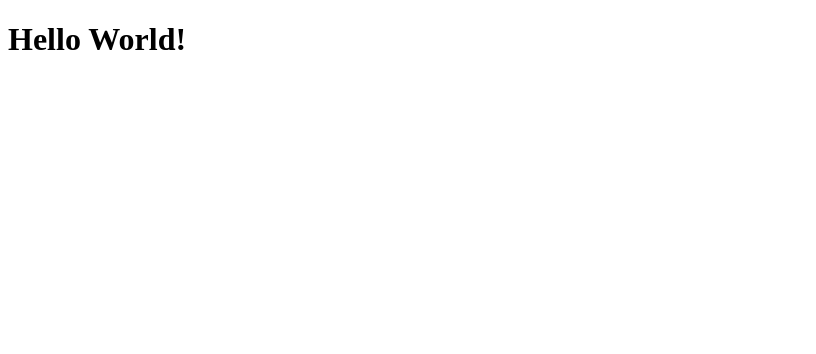
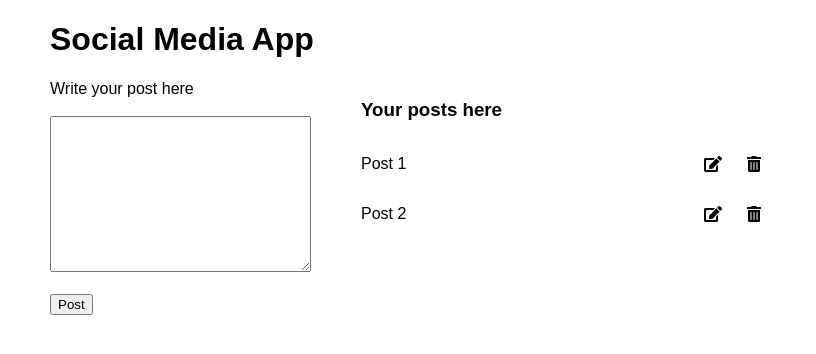
Before and after one commit to LwazoShuku/CRUD-BASICS, a plain HTML site: page index.html in a window 1280 px wide. Shown: the whole page, without its empty margins (0-816 px from the left). Drawn offline with Linux system fonts and the light colour scheme.

Commit message:
Font End

```diff
--- a/index.html
+++ b/index.html
@@ -1,8 +1,49 @@
 <!DOCTYPE html>
+<html lang="en">
+
 <head>
+  <meta charset="UTF-8">
+  <meta http-equiv="X-UA-Compatible" content="IE=edge">
+  <meta name="viewport" content="width=device-width, initial-scale=1.0">
+  <title>CRUD Basics</title>
+  <link rel="stylesheet" href="style.css">
+  <link rel="stylesheet" href="https://cdnjs.cloudflare.com/ajax/libs/font-awesome/5.15.4/css/all.min.css" />
+</head>
 
-</head>
 <body>
-    <h1>Hello World!</h1>
+  <h1>Social Media App</h1>
+  <div class="container">
+    <div class="left">
+      <form id="form">
+        <label for="">Write your post here</label>
+        <br><br>
+        <textarea name="" id="input" cols="30" rows="10"></textarea>
+        <br><br>
+        <div id="msg"></div>
+        <button type="submit">Post</button>
+      </form>
+    </div>
+    <div class="right">
+      <h3>Your posts here</h3>
+      <div id="posts">
+        <div>
+          <p>Post 1</p>
+          <span class="options">
+            <i onClick="editPost(this)" class="fas fa-edit"></i>
+            <i onClick="deletePost(this)" class="fas fa-trash-alt"></i>
+          </span>
+        </div>
+        <div>
+          <p>Post 2</p>
+          <span class="options">
+            <i onClick="editPost(this)" class="fas fa-edit"></i>
+            <i onClick="deletePost(this)" class="fas fa-trash-alt"></i>
+          </span>
+        </div>
+      </div>
+    </div>
+  </div>
 </body>
+<script src="main.js"></script>
+
 </html>
--- a/style.css
+++ b/style.css
@@ -0,0 +1,32 @@
+body {
+    font-family: sans-serif;
+    margin: 0 50px;
+  }
+
+  .container {
+    display: flex;
+    gap: 50px;
+  }
+
+  #posts {
+    width: 400px;
+  }
+
+  #posts div {
+    display: flex;
+    align-items: center;
+    justify-content: space-between;
+  }
+
+  .options {
+    display: flex;
+    gap: 25px;
+  }
+
+  i {
+    cursor: pointer;
+  }
+
+  #msg {
+    color: red;
+  }
```
